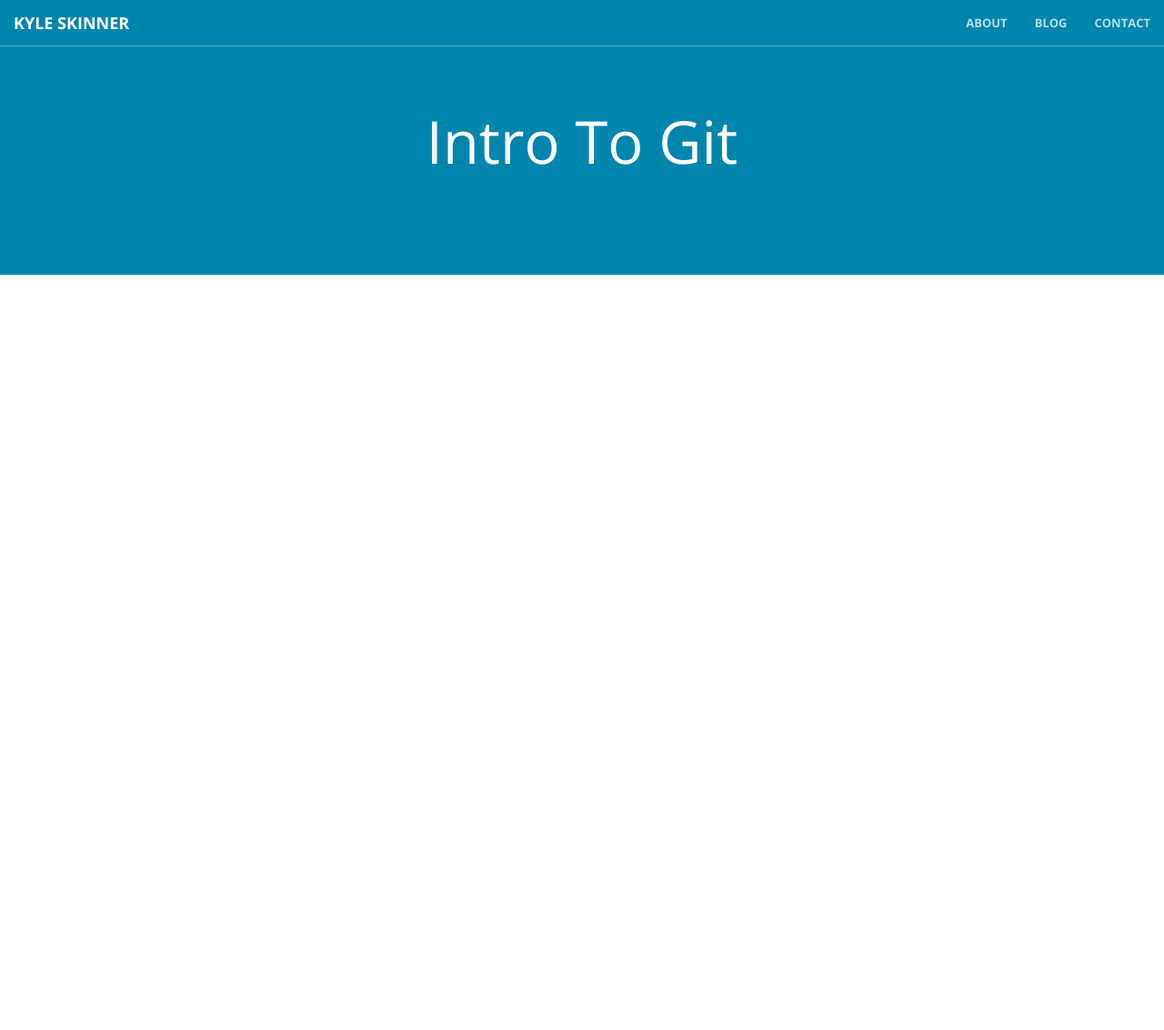
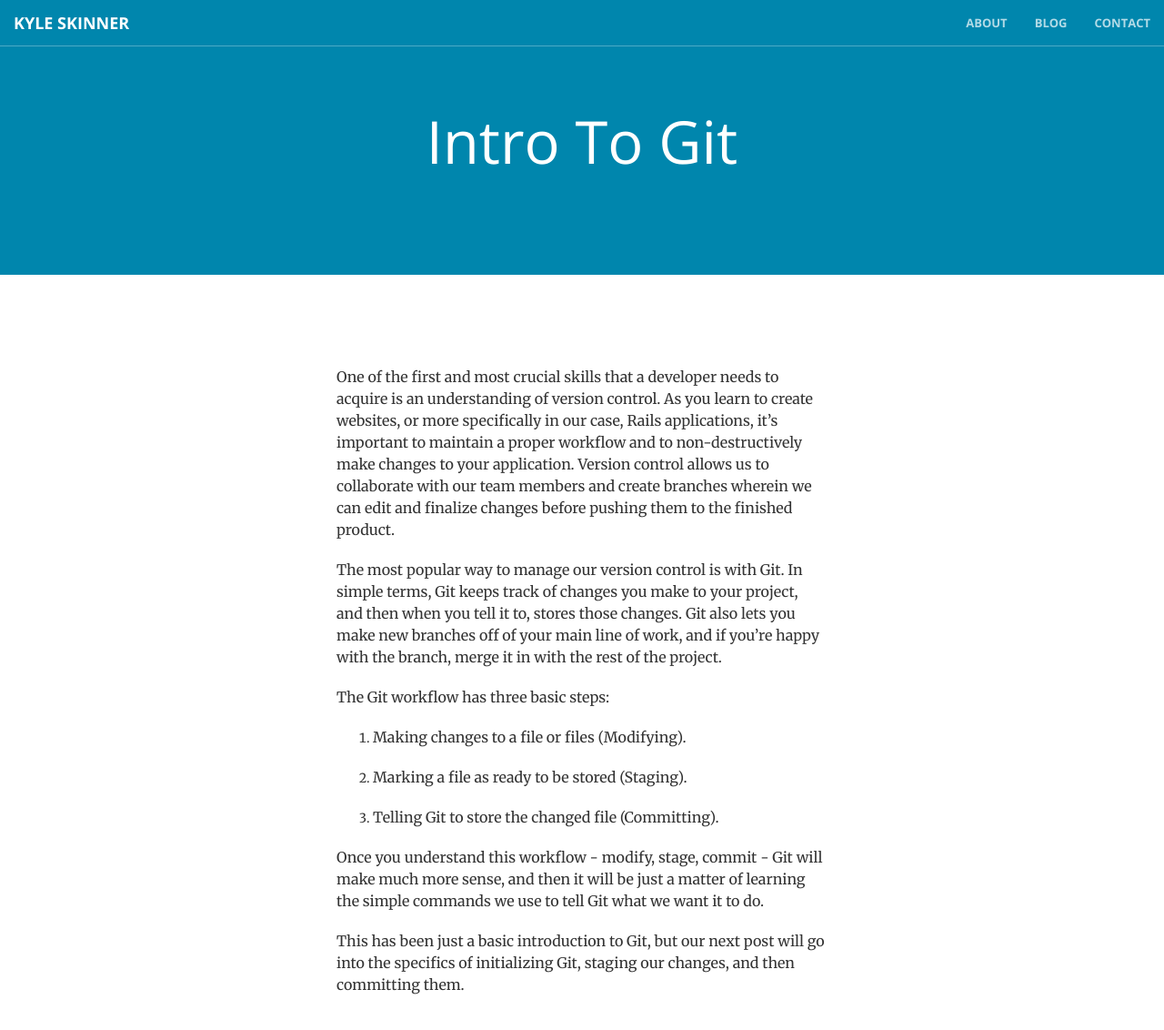
Before and after one commit to kyleskin/kyleskin.github.io, a Jekyll site: the page built from _posts/2016-02-09-intro-to-git.md, in a window 1280 px wide and 1214 px high. Shown: the top 1132 px of the window at 91% size. Built offline with Jekyll 4.4.1, drawn with Linux system fonts in a browser that asks for light colours.

Commit message:
Finished post

```diff
--- a/_posts/2016-02-09-intro-to-git.md
+++ b/_posts/2016-02-09-intro-to-git.md
@@ -2,3 +2,19 @@
 layout: post
 title: Intro To Git
 ---
+
+One of the first and most crucial skills that a developer needs to acquire is an understanding of version control.  As you learn to create websites, or more specifically in our case, Rails applications, it's important to maintain a proper workflow and to non-destructively make changes to your application.  Version control allows us to collaborate with our team members and create branches wherein we can edit and finalize changes before pushing them to the finished product.
+
+The most popular way to manage our version control is with Git.  In simple terms, Git keeps track of changes you make to your project, and then when you tell it to, stores those changes.  Git also lets you make new branches off of your main line of work, and if you're happy with the branch, merge it in with the rest of the project.
+
+The Git workflow has three basic steps:
+
+1. Making changes to a file or files (Modifying).
+
+2. Marking a file as ready to be stored (Staging).
+
+3. Telling Git to store the changed file (Committing).
+
+Once you understand this workflow - modify, stage, commit - Git will make much more sense, and then it will be just a matter of learning the simple commands we use to tell Git what we want it to do.
+
+This has been just a basic introduction to Git, but our next post will go into the specifics of initializing Git, staging our changes, and then committing them.
```
